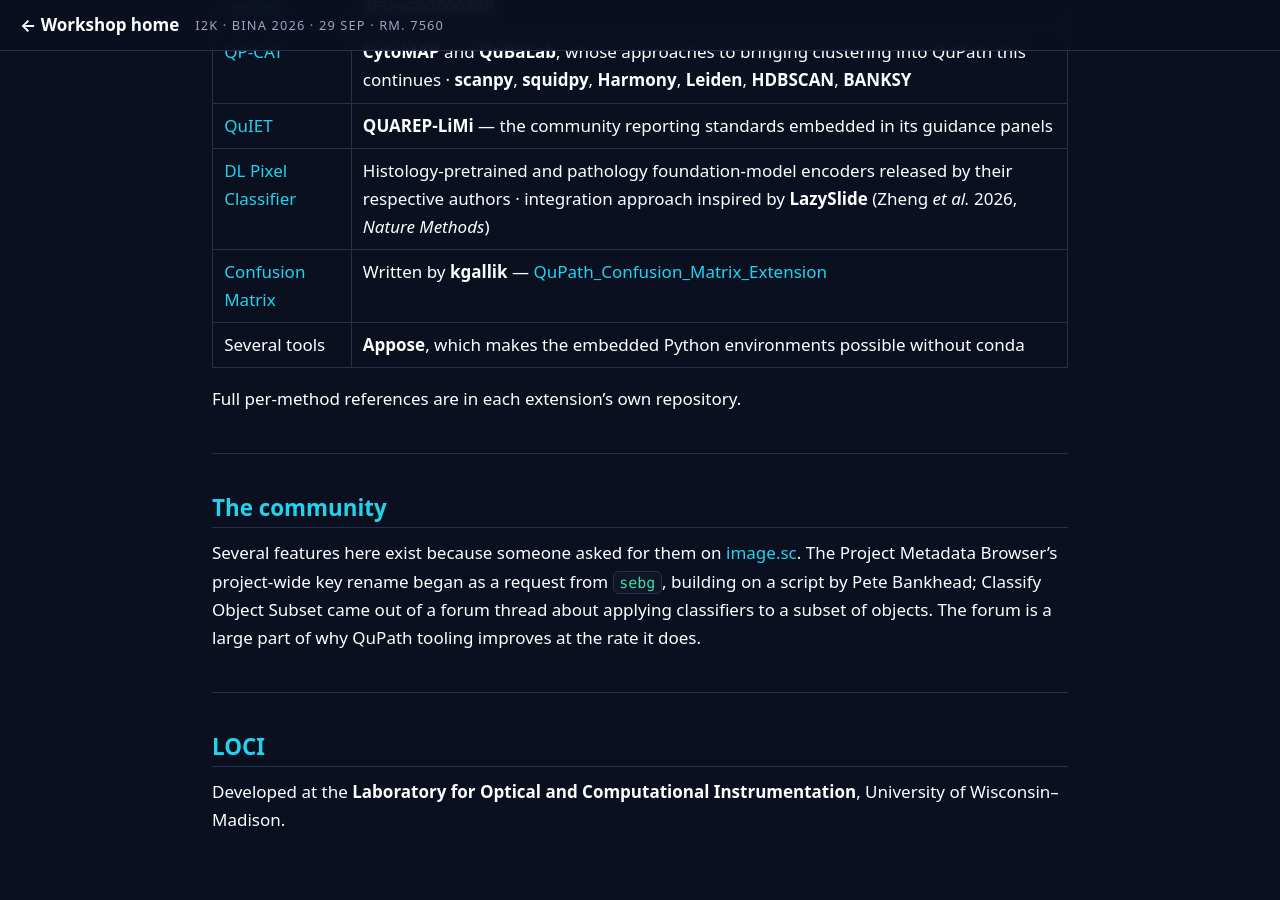
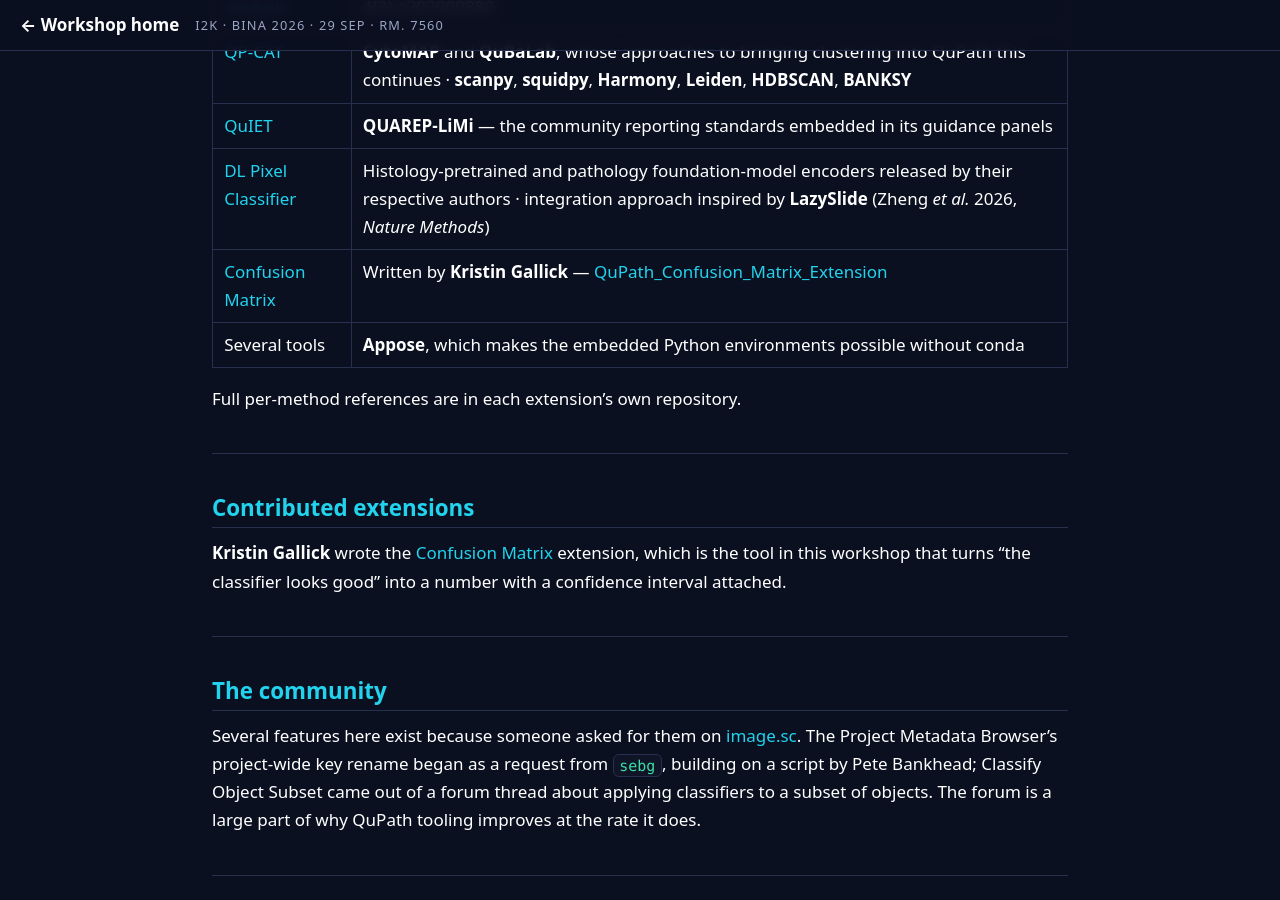
Before and after one commit to MichaelSNelson/BINA-I2K-2026-QuPath-Extensions, a Jekyll site: the page built from docs/acknowledgements.md, in a window 1280 px wide and 900 px high, scrolled down 1407 px. Built offline with Jekyll 4.4.1, drawn with Linux system fonts in a browser that asks for light colours.

Commit message:
Credit Kristin Gallick as the Confusion Matrix author
Named on the extension's own page, in the acknowledgements, on the deck's
acknowledgements slide, and on its demo slide. GitHub handle kept in repo URLs.

```diff
--- a/build_deck.js
+++ b/build_deck.js
@@ -425,7 +425,7 @@
     'Across a project: per-image breakdown, with divergent images flagged automatically',
     'Flagged images usually mean a staining or scanning problem, not a classifier problem',
   ],
-  'Demo only: the repository is currently private, so there is no version for you to install.');
+  'Written by Kristin Gallick.  ·  Demo only: the repository is currently private, so there is no version for you to install.');
 
 /* ================= 7 · DL cell and pixel classifiers ================= */
 
@@ -580,7 +580,7 @@
 
   s.addText([
     { text: 'Sara McArdle also shaped the software directly — two of these extensions began as her Groovy scripts, and her FS2K course was the model for how the workshop pages are written.\n', options: { fontSize: 17, color: INK, paraSpaceAfter: 10 } },
-    { text: 'Pete Bankhead and the QuPath team.  ·  CT-FIRE, CurveAlign, TACS and TWOMBLI for the fibre work.  ·  CytoMAP and QuBaLab for bringing clustering into QuPath.  ·  QUAREP-LiMi for the reporting standards.  ·  The image.sc community, where several of these features were first requested.\n', options: { fontSize: 17, color: INK, paraSpaceAfter: 10 } },
+    { text: 'Kristin Gallick, who wrote the Confusion Matrix extension.  ·  Pete Bankhead and the QuPath team.  ·  CT-FIRE, CurveAlign, TACS and TWOMBLI for the fibre work.  ·  CytoMAP and QuBaLab for bringing clustering into QuPath.  ·  QUAREP-LiMi for the reporting standards.  ·  The image.sc community, where several of these features were first requested.\n', options: { fontSize: 17, color: INK, paraSpaceAfter: 10 } },
     { text: 'Full credits: ' + URL + '/docs/acknowledgements.html', options: { fontSize: 17, bold: true, color: BLUE_DK } },
   ], { x: M, y: 4.35, w: W - 2 * M, h: 2.3, fontFace: BODY, valign: 'top' });
   pageNum(s);
--- a/docs/acknowledgements.md
+++ b/docs/acknowledgements.md
@@ -55,10 +55,18 @@
 | [QP-CAT](03-qp-cat-cell-analysis-tools.md) | **CytoMAP** and **QuBaLab**, whose approaches to bringing clustering into QuPath this continues · **scanpy**, **squidpy**, **Harmony**, **Leiden**, **HDBSCAN**, **BANKSY** |
 | [QuIET](01-quiet-image-export.md) | **QUAREP-LiMi** — the community reporting standards embedded in its guidance panels |
 | [DL Pixel Classifier](02-dl-pixel-classifier.md) | Histology-pretrained and pathology foundation-model encoders released by their respective authors · integration approach inspired by **LazySlide** (Zheng *et al.* 2026, *Nature Methods*) |
-| [Confusion Matrix](presented/confusion-matrix.md) | Written by **kgallik** — [QuPath_Confusion_Matrix_Extension](https://github.com/kgallik/QuPath_Confusion_Matrix_Extension) |
+| [Confusion Matrix](presented/confusion-matrix.md) | Written by **Kristin Gallick** — [QuPath_Confusion_Matrix_Extension](https://github.com/kgallik/QuPath_Confusion_Matrix_Extension) |
 | Several tools | **Appose**, which makes the embedded Python environments possible without conda |
 
 Full per-method references are in each extension's own repository.
+
+---
+
+## Contributed extensions
+
+**Kristin Gallick** wrote the [Confusion Matrix](presented/confusion-matrix.md) extension, which
+is the tool in this workshop that turns "the classifier looks good" into a number with a
+confidence interval attached.
 
 ---
 
```
Also changed, not shown: TODO.md (+2 -2 lines), docs/presented/confusion-matrix.md (+2 -1 lines), 1 other file.
